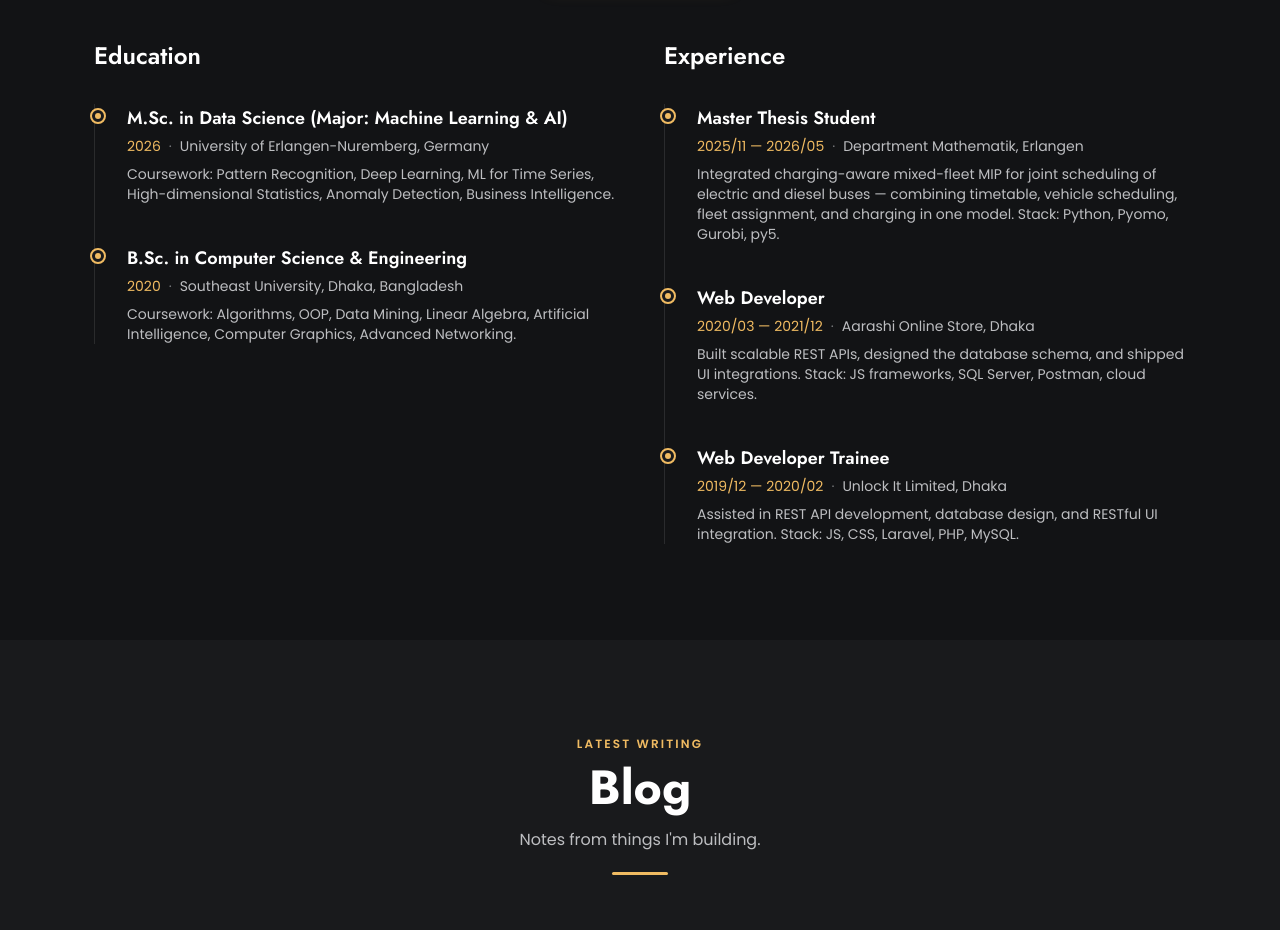
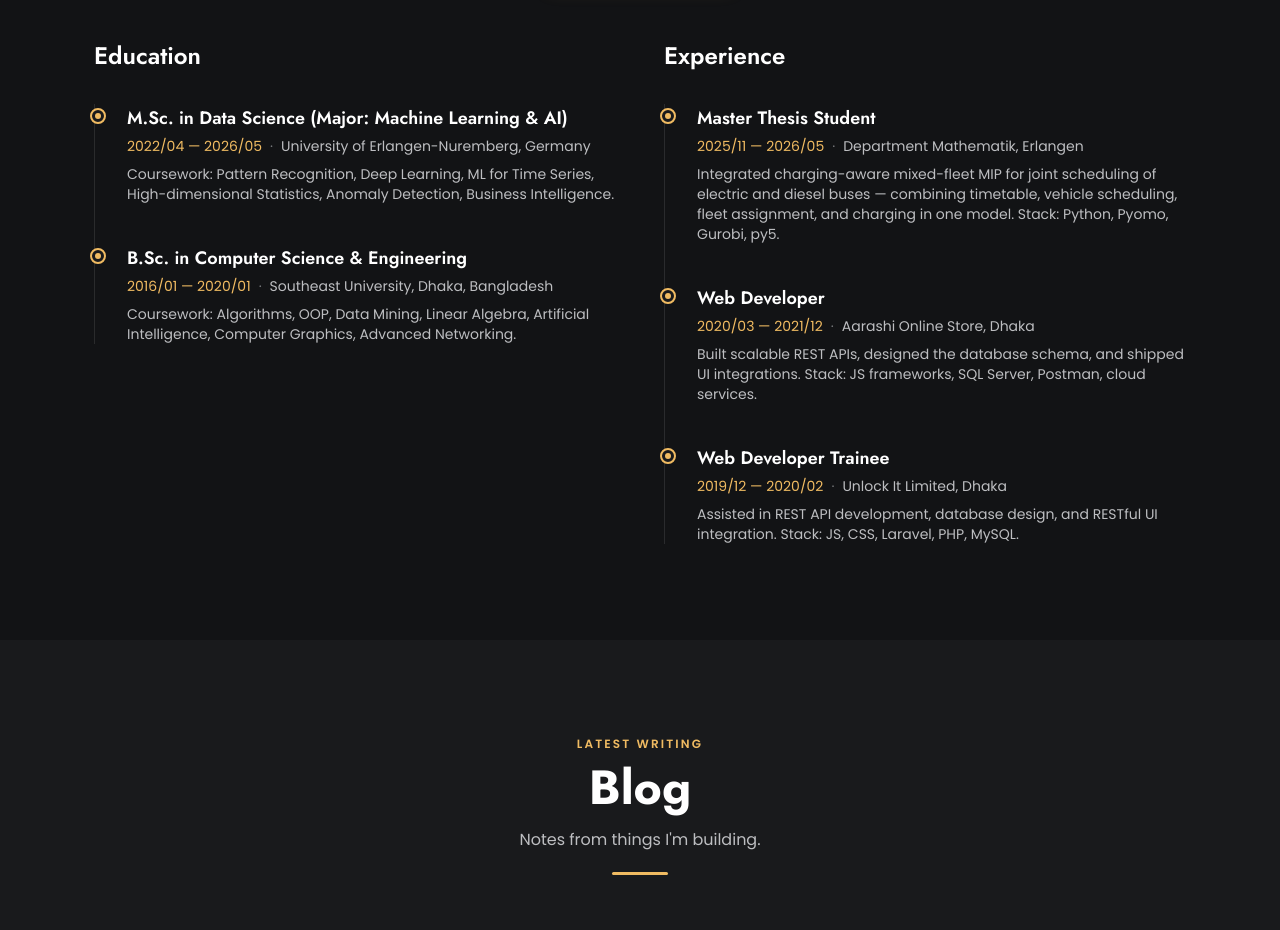
Before and after one commit to RedwanRipon/redwan-portfolio, a Next.js app in the folder frontend/: page / in a window 1280 px wide. Shown: the part 4140-5070 px from the top of the page. Built offline with nearby package versions, Linux system fonts and the light colour scheme.

Commit message:
Resume: education entries show full date ranges instead of grad year
- M.Sc.: '2026' -> '2022/04 — 2026/05'
- B.Sc.: '2020' -> '2016/01 — 2020/01'

Matches the Experience timeline format (full ranges) and makes the
end date explicit so it's clear the M.Sc. is finished, not ongoing.

```diff
--- a/frontend/src/components/sections/Resume.tsx
+++ b/frontend/src/components/sections/Resume.tsx
@@ -11,13 +11,13 @@ interface TimelineItem {
 const EDUCATION: TimelineItem[] = [
   {
     title: 'M.Sc. in Data Science (Major: Machine Learning & AI)',
-    year: '2026',
+    year: '2022/04 — 2026/05',
     org: 'University of Erlangen-Nuremberg, Germany',
     desc: 'Coursework: Pattern Recognition, Deep Learning, ML for Time Series, High-dimensional Statistics, Anomaly Detection, Business Intelligence.',
   },
   {
     title: 'B.Sc. in Computer Science & Engineering',
-    year: '2020',
+    year: '2016/01 — 2020/01',
     org: 'Southeast University, Dhaka, Bangladesh',
     desc: 'Coursework: Algorithms, OOP, Data Mining, Linear Algebra, Artificial Intelligence, Computer Graphics, Advanced Networking.',
   },
```
